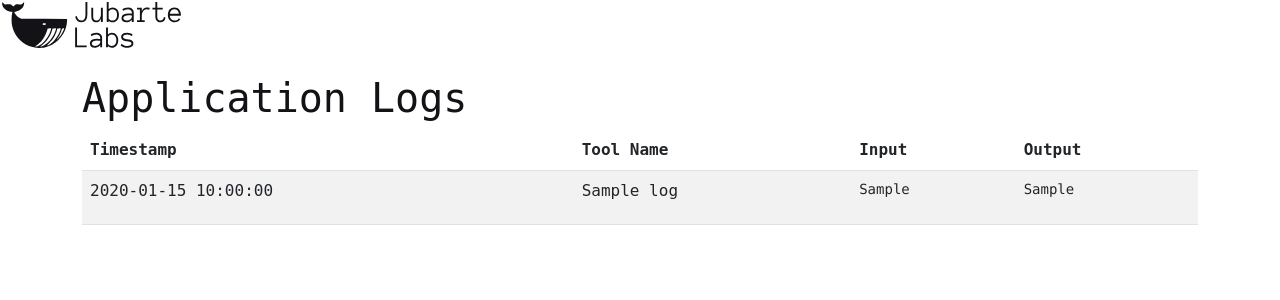
After one commit to Jubarte-Labs/jubarte-labs-site, a Flask app: template client_labs/templates/logs.html in a window 1280 px wide. The commit adds this page. Shown: the top 300 px of the page. Run offline with Flask 3, Linux system fonts and the light colour scheme; the template is opened without the code that fills it: most values are stand-ins (such as "Sample title", 1, 10 or a date in 2020).

Commit message:
feat: Integrate Turso database for logging
- Establishes a database connection using `libsql_client` and environment variables.
- Initializes a `logs` table to store tool interaction data.
- Modifies the word count tool to log inputs and outputs to the database.
- Adds a new protected `/logs` route and corresponding template to display all logs.

```diff
--- a/client_labs/app.py
+++ b/client_labs/app.py
@@ -1,4 +1,5 @@
 import os
+import hmac
 from functools import wraps
 from flask import Flask, render_template, request, redirect, url_for, session, flash
 from flask_wtf import FlaskForm
@@ -6,6 +7,7 @@ from wtforms import StringField, PasswordField, SubmitField
 from wtforms.validators import DataRequired
 from dotenv import load_dotenv
 from .tools import word_count
+from . import database
 
 # Load environment variables from .env file
 load_dotenv()
@@ -15,6 +17,10 @@ app = Flask(__name__, static_folder='../assets', static_url_path='/assets')
 
 # Configuration
 app.secret_key = os.getenv("FLASK_SECRET_KEY")
+
+# Initialize database
+with app.app_context():
+    database.init_db()
 
 # --- Forms ---
 class LoginForm(FlaskForm):
@@ -32,25 +38,6 @@ def login_required(f):
     return decorated_function
 
 # --- Routes ---
-@app.route('/login', methods=['GET', 'POST'])
-if hmac.compare_digest(username, os.getenv("APP_USERNAME")) and \
-   hmac.compare_digest(password, os.getenv("APP_PASSWORD")):
-    form = LoginForm()
-    if form.validate_on_submit():
-        username = form.username.data
-        password = form.password.data
-        if username == os.getenv("APP_USERNAME") and password == os.getenv("APP_PASSWORD"):
-            session['logged_in'] = True
-            return redirect(url_for('index'))
-        else:
-            flash('Invalid credentials', 'danger')
-    return render_template('login.html', form=form)
-
-@app.route('/logout')
-def logout():
-    session.pop('logged_in', None)
-    return redirect(url_for('login'))
-
 @app.route("/")
 @login_required
 def index():
@@ -60,16 +47,18 @@ def index():
 @app.route("/login", methods=["GET", "POST"])
 def login():
     """Handles user login."""
-    if request.method == "POST":
-        username = request.form["username"]
-        password = request.form["password"]
-        if hmac.compare_digest(username.encode(), os.getenv("APP_USERNAME").encode()) and \
-           hmac.compare_digest(password.encode(), os.getenv("APP_PASSWORD").encode()):
-            session["logged_in"] = True
-            return redirect(url_for("index"))
-        flash("Invalid credentials")
-        return render_template("login.html")
-    return render_template("login.html")
+    form = LoginForm()
+    if form.validate_on_submit():
+        username = form.username.data
+        password = form.password.data
+        # Note: Using hmac.compare_digest for security
+        if hmac.compare_digest(username, os.getenv("APP_USERNAME")) and \
+           hmac.compare_digest(password, os.getenv("APP_PASSWORD")):
+            session['logged_in'] = True
+            return redirect(url_for('index'))
+        else:
+            flash('Invalid credentials', 'danger')
+    return render_template('login.html', form=form)
 
 @app.route("/logout")
 def logout():
@@ -83,12 +72,6 @@ def protected():
     """Renders the protected page."""
     return render_template("protected.html")
 
-@app.route("/protected")
-@login_required
-def protected():
-    """A protected page for testing."""
-    return "<h1>Protected Page</h1>"
-
 @app.route("/tool-1", methods=["GET", "POST"])
 @login_required
 def tool_1():
@@ -96,8 +79,26 @@ def tool_1():
     if request.method == "POST":
         text = request.form.get("text_input")
         result = word_count(text)
+
+        # Log the interaction
+        with database.get_db_connection() as client:
+            client.execute(
+                "INSERT INTO logs (tool_name, input_data, output_data) VALUES (?, ?, ?)",
+                ("word_count", text, str(result))
+            )
+
         return render_template("tool_1.html", result=result, text_input=text)
     return render_template("tool_1.html", result=None, text_input="")
 
+@app.route("/logs")
+@login_required
+def logs():
+    """Displays all logs from the database."""
+    with database.get_db_connection() as client:
+        result_set = client.execute("SELECT * FROM logs ORDER BY timestamp DESC")
+        # Convert rows to a list of dictionaries
+        logs = [dict(zip([d.name for d in result_set.column_descriptions], row)) for row in result_set.rows]
+    return render_template("logs.html", logs=logs)
+
 if __name__ == "__main__":
     app.run(debug=os.getenv("FLASK_DEBUG", "false").lower() == "true")
--- a/client_labs/templates/layout.html
+++ b/client_labs/templates/layout.html
@@ -16,6 +16,7 @@
             <div>
                 {% if session.logged_in %}
                     <a href="{{ url_for('tool_1') }}">Word Count</a>
+                    <a href="{{ url_for('logs') }}">Logs</a>
                     <a href="{{ url_for('logout') }}">Logout</a>
                 {% endif %}
             </div>
--- /dev/null
+++ b/client_labs/templates/logs.html
@@ -0,0 +1,31 @@
+{% extends "layout.html" %}
+
+{% block title %}
+    Application Logs - Client Labs
+{% endblock %}
+
+{% block content %}
+    <div class="container mt-4">
+        <h1>Application Logs</h1>
+        <table class="table table-striped">
+            <thead>
+                <tr>
+                    <th>Timestamp</th>
+                    <th>Tool Name</th>
+                    <th>Input</th>
+                    <th>Output</th>
+                </tr>
+            </thead>
+            <tbody>
+                {% for log in logs %}
+                <tr>
+                    <td>{{ log.timestamp }}</td>
+                    <td>{{ log.tool_name }}</td>
+                    <td><pre>{{ log.input_data }}</pre></td>
+                    <td><pre>{{ log.output_data }}</pre></td>
+                </tr>
+                {% endfor %}
+            </tbody>
+        </table>
+    </div>
+{% endblock %}
```
Also changed, not shown: client_labs/database.py (added, +23 -0 lines).
